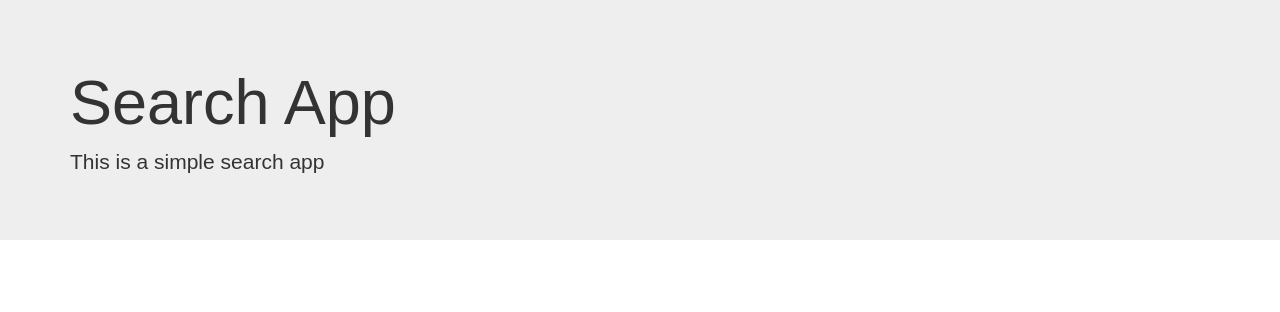
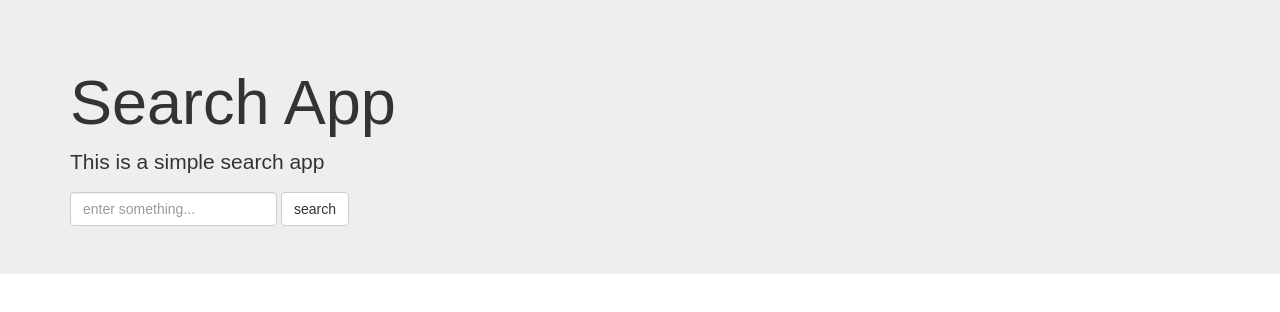
Before and after one commit to CodeRecipeJYP/jibcon-react-client, a React (Create React App) app: page / in a window 1280 px wide. Shown: the top 312 px of the page. Built offline with nearby package versions, Linux system fonts and the light colour scheme.

Commit message:
Adding searchform

```diff
--- a/src/App.js
+++ b/src/App.js
@@ -1,5 +1,6 @@
 import React, { Component } from 'react';
 import {Grid, Jumbotron} from "react-bootstrap";
+import SearchForm from "./component/SearchForm";
 
 class App extends Component {
     render() {
@@ -9,6 +10,8 @@ class App extends Component {
                 <Grid>
                   <h1>Search App</h1>
                   <p>This is a simple search app</p>
+
+                  <SearchForm />
                 </Grid>
               </Jumbotron>
             </div>
--- /dev/null
+++ b/src/component/SearchForm.js
@@ -0,0 +1,16 @@
+import React from 'react';
+import {Button, Form, FormControl, FormGroup} from "react-bootstrap";
+
+const SearchForm = () => (
+    <Form inline>
+        <FormGroup controlId="formInlineEmail">
+        <FormControl type="search" placeholder="enter something..." />
+        </FormGroup>
+        {' '}
+        <Button type="submit">
+            search
+        </Button>
+    </Form>
+);
+
+export default SearchForm;
```
